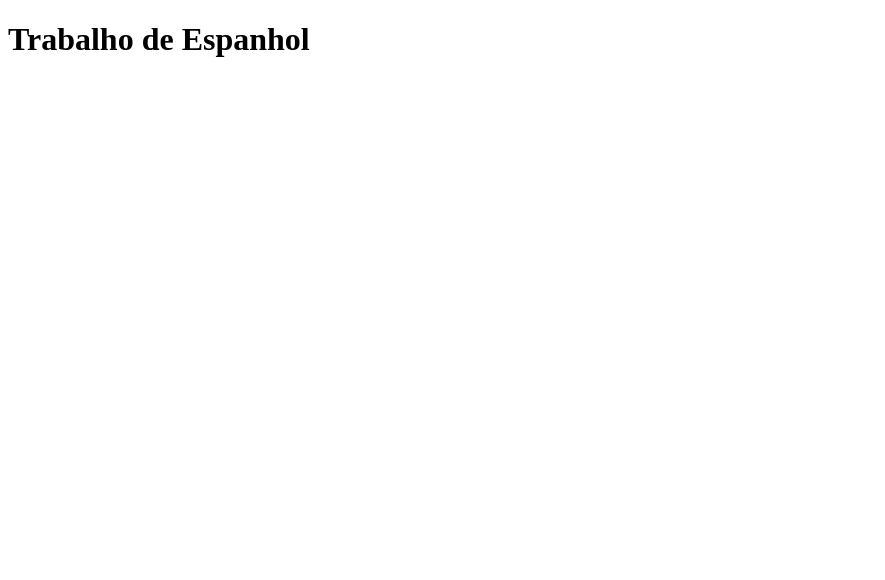
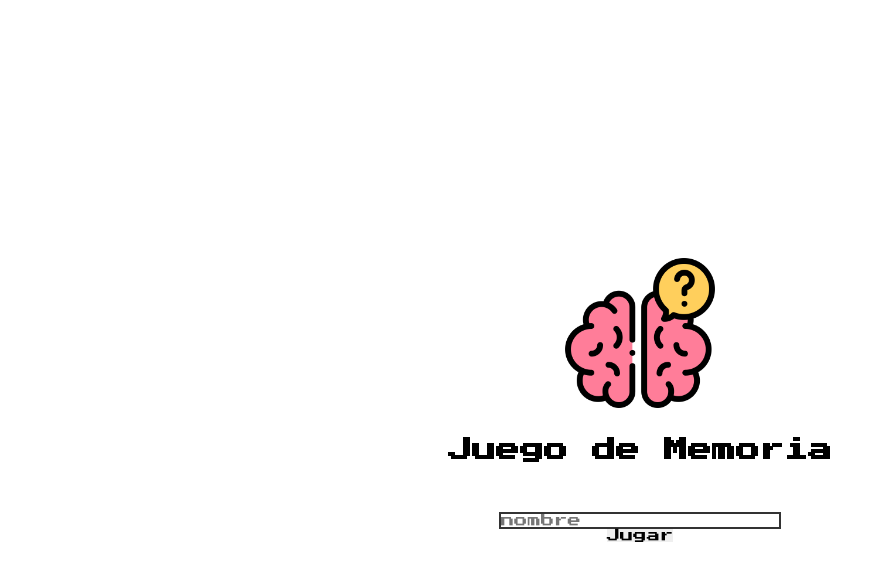
Before and after one commit to patluc15/trabalho_de_espanhol, a plain HTML site: page index.html in a window 1280 px wide. Shown: the whole page, without its empty margins (0-885 px from the left). Drawn offline with Linux system fonts and the light colour scheme.

Commit message:
início do login

```diff
--- /dev/null
+++ b/CSS/login.css
@@ -0,0 +1,29 @@
+.login-form {
+    align-items: center;
+    display: flex;
+    flex-direction: column;
+    height: 100vh;
+    justify-content: center;
+}
+
+.login_header {
+    align-items: center;
+    display: flex;
+    flex-direction: column;
+    justify-content: center;
+    margin-bottom: 50px;
+}
+
+.login_header img {
+    width: 150px;
+    margin-bottom: 30px;
+}
+
+.login_header h1 {
+    columns: #333;
+    font-size: 1.5em;
+}
+
+.login_input {
+    border: solid 2px #333;
+}
--- /dev/null
+++ b/CSS/reset.css
@@ -0,0 +1,10 @@
+@import url('https://fonts.googleapis.com/css2?family=Press+Start+2P&display=swap');
+
+* {
+    margin: 0;
+    padding: 0;
+    box-sizing: border-box;
+    list-style: none;
+    border: none;
+    font-family: 'Press Start 2P', cursive;
+}
--- a/index.html
+++ b/index.html
@@ -1,11 +1,29 @@
 <!DOCTYPE html>
-<html lang="en">
+<html lang="pt-br">
 <head>
     <meta charset="UTF-8">
     <meta name="viewport" content="width=device-width, initial-scale=1.0">
-    <title>Document</title>
+
+    <link rel="stylesheet" href="./CSS/reset.css">
+    <link rel="stylesheet" href="./CSS/login.css">
+
+
+    <title>juego de Memoria</title>
 </head>
 <body>
-    <h1>Trabalho de Espanhol</h1>
+
+    <form class="login-form">
+
+        <div class="login_header">
+            <img src="./images/6133741.png" alt="imagem do cérebro">
+            <h1>Juego de Memoria</h1>
+        </div>
+
+        <input type="text" placeholder="nombre" class="login_input">
+        <button type="submit" class="login_button">Jugar</button>
+
+
+    </form>
+
 </body>
 </html>
```
Also changed, not shown: images/6133741.png (added).
